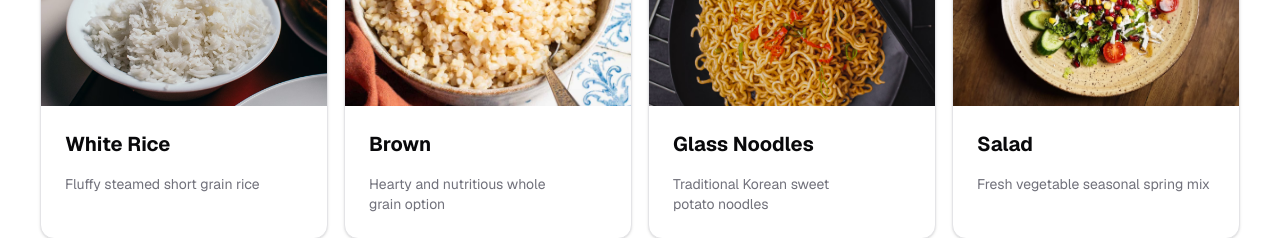
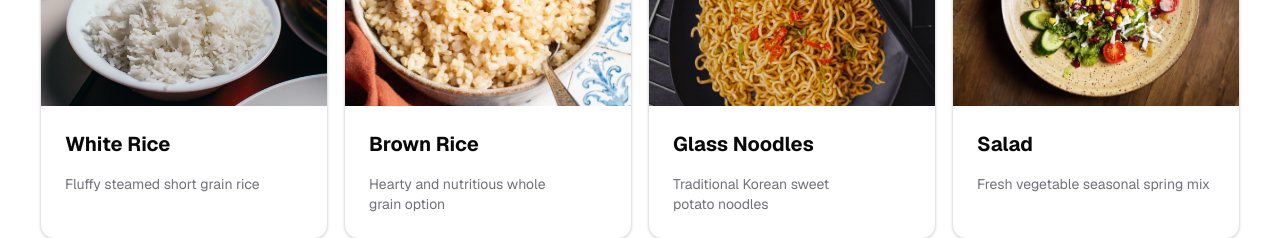
Before and after one commit to dailykoder/mc_grill_app, a Next.js app: page / in a window 1280 px wide. Shown: the part 2400-2638 px from the top of the page. Built offline with nearby package versions, Linux system fonts and the light colour scheme.

Commit message:
fixed ingredients showcase

```diff
--- a/src/components/IngredientShowcase.tsx
+++ b/src/components/IngredientShowcase.tsx
@@ -8,7 +8,7 @@ const BASE_OPTIONS = [
     image: `${ROUTE_PREFIX}/homepage/showcase/bases/white-rice.avif`,
   },
   {
-    name: "Brown",
+    name: "Brown Rice",
     description: "Hearty and nutritious whole grain option",
     image: `${ROUTE_PREFIX}/homepage/showcase/bases/brown-rice.jpg`,
   },
```
